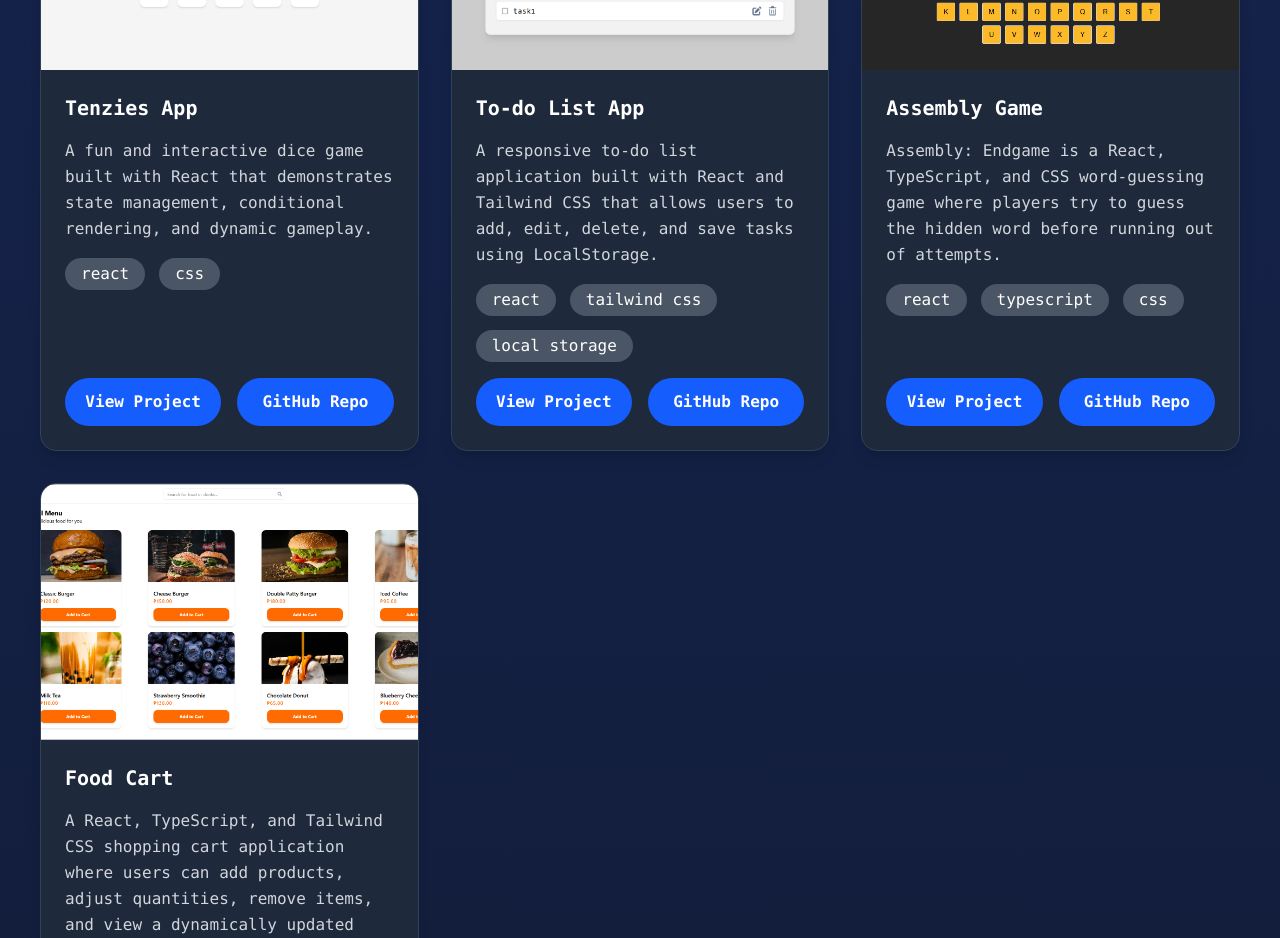
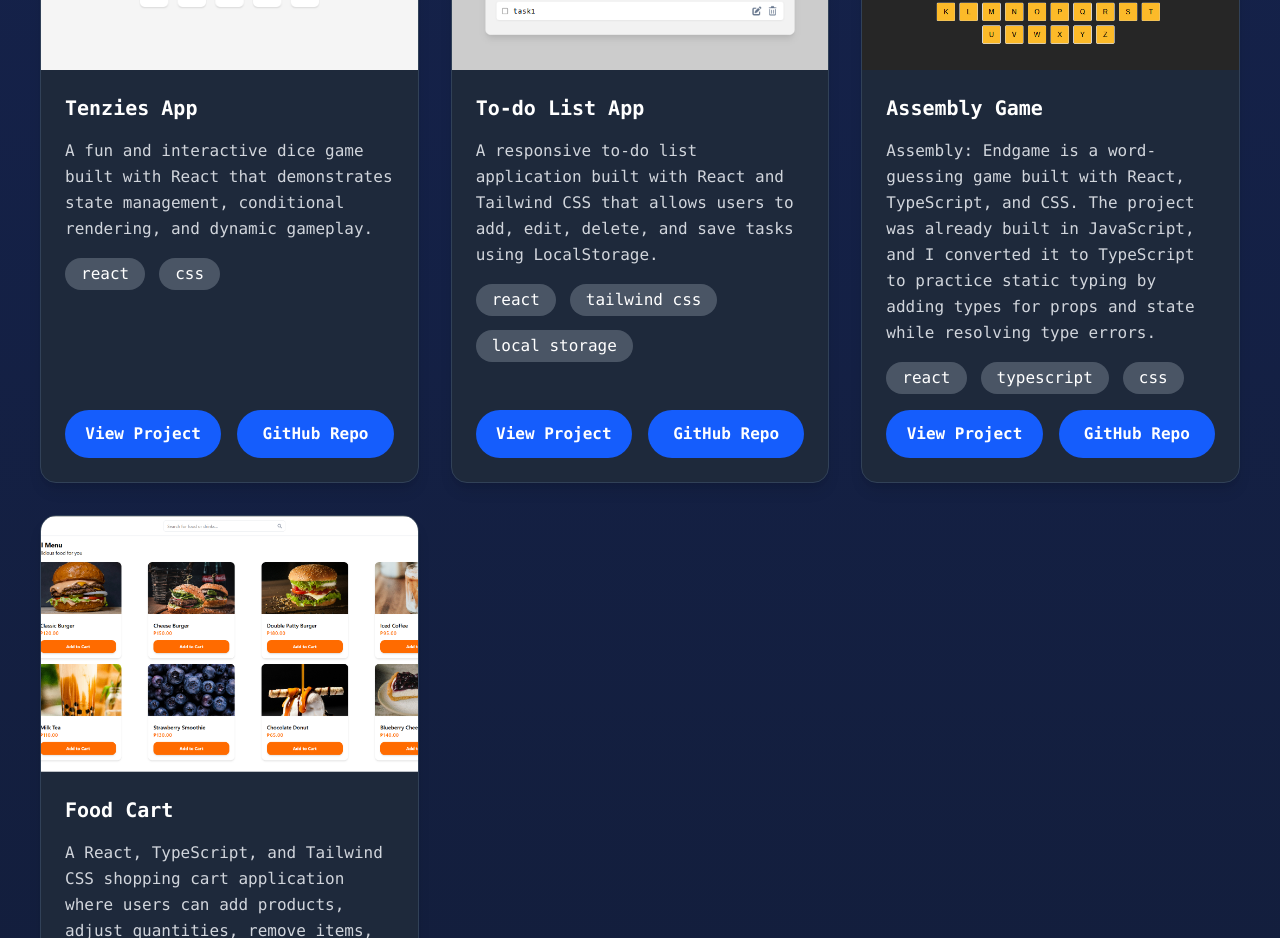
Before and after one commit to imeldrich/my-portfolio, a React (Vite) app: page / in a window 1280 px wide. Shown: the part 1040-1978 px from the top of the page. Built offline with nearby package versions, Linux system fonts and the light colour scheme.

Commit message:
Project section: update the project description

```diff
--- a/src/projects.js
+++ b/src/projects.js
@@ -3,7 +3,7 @@ import todolist from "./images/todo-list.png";
 import assembly from "./images/assembly.png";
 import foodcart from "./images/foodcart.png";
 
-let nextProjId = 1
+let nextProjId = 1;
 
 const projects = [
   {
@@ -22,7 +22,7 @@ const projects = [
     img: todolist,
     description:
       "A responsive to-do list application built with React and Tailwind CSS that allows users to add, edit, delete, and save tasks using LocalStorage.",
-    techstack: ["react", "tailwind css", 'local storage'],
+    techstack: ["react", "tailwind css", "local storage"],
     link: "https://todo-list-eldrich.vercel.app",
     repo: "https://github.com/imeldrich/todo-list",
   },
@@ -31,8 +31,8 @@ const projects = [
     name: "Assembly Game",
     img: assembly,
     description:
-      "Assembly: Endgame is a React, TypeScript, and CSS word-guessing game where players try to guess the hidden word before running out of attempts.",
-    techstack: ["react", "typescript", 'css'],
+      "Assembly: Endgame is a word-guessing game built with React, TypeScript, and CSS. The project was already built in JavaScript, and I converted it to TypeScript to practice static typing by adding types for props and state while resolving type errors.",
+    techstack: ["react", "typescript", "css"],
     link: "https://assembly-game-eldrich.vercel.app",
     repo: "https://github.com/imeldrich/assembly-game",
   },
@@ -42,7 +42,7 @@ const projects = [
     img: foodcart,
     description:
       "A React, TypeScript, and Tailwind CSS shopping cart application where users can add products, adjust quantities, remove items, and view a dynamically updated total price in a responsive sliding cart interface.",
-    techstack: ["react", "typescript", 'tailwind css', 'express js'],
+    techstack: ["react", "typescript", "tailwind css", "express js"],
     link: "https://ordering-system-eldrich.vercel.app",
     repo: "https://github.com/imeldrich/ordering-system",
   },
```
